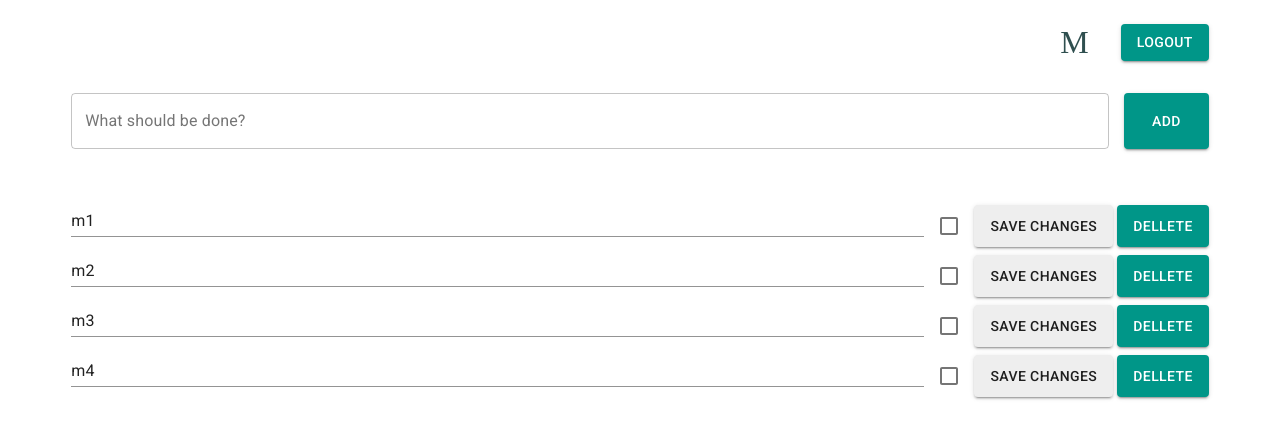
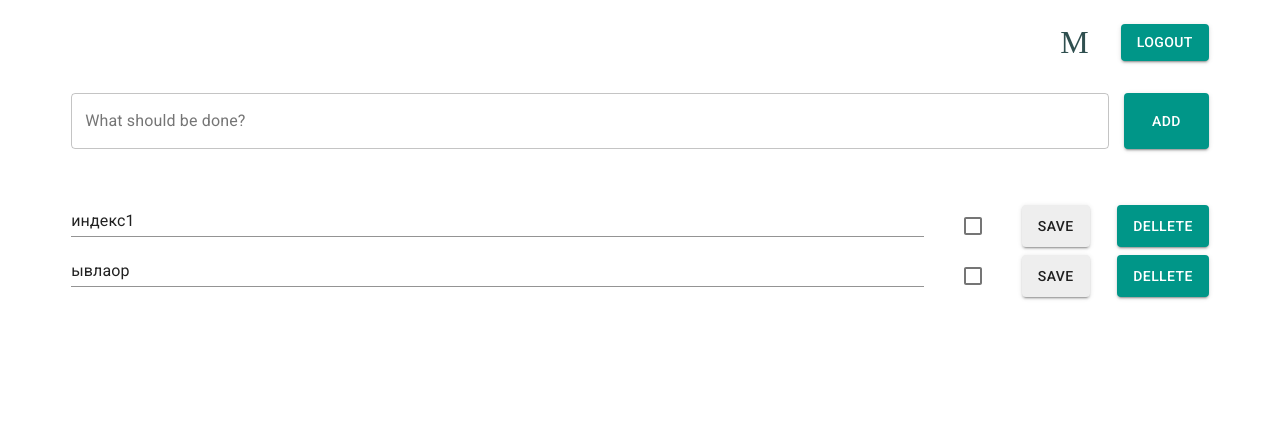
Before and after one commit to Maria-Zinkevich/todo-react, a React (Create React App) app in the folder todo/: page / in a window 1280 px wide. Both pictures are taken after a click on the button "LOGIN". Shown: the top 438 px of the page. Built offline with nearby package versions, Linux system fonts and the light colour scheme; data requests are answered from the project's data file.

Commit message:
fix: task change functionality

```diff
--- a/todo/src/Components/AddItem.jsx
+++ b/todo/src/Components/AddItem.jsx
@@ -8,7 +8,7 @@ import { TextField } from "@material-ui/core";
 
 export const AddItem = ({ updateDetector, userId }) => {
   const [item, setItem] = useState("");
-  const [check, setCheck] = useState(true);
+  const [check, setCheck] = useState(false);
 
   const handleAdd = async (e) => {
     e.preventDefault();
--- a/todo/src/Components/Header.jsx
+++ b/todo/src/Components/Header.jsx
@@ -1,11 +1,8 @@
-// const { useState } = require("react");
 import { Button } from "@material-ui/core";
 import styles from "./header.module.css";
 
-export const Header = ({ user }) => {
-  const handleLogout = () => {
-    window.location.reload();
-  };
+export const Header = ({ user, setUser }) => {
+  const handleLogout = () => setUser(null);
   return (
     <div className={`${styles.headerWrap}`}>
       <p>{user}</p>
--- a/todo/src/Components/Login.jsx
+++ b/todo/src/Components/Login.jsx
@@ -12,6 +12,8 @@ export const Login = ({ setUser, setUserId }) => {
   const handleLogin = async (e) => {
     e.preventDefault();
     setLogin(e.target.value);
+    setLogin("");
+
     let user;
     const usersList = await getUsersList(login);
 
--- a/todo/src/Components/TodoItem.jsx
+++ b/todo/src/Components/TodoItem.jsx
@@ -8,12 +8,20 @@ import Button from "@material-ui/core/Button";
 import { Checkbox } from "@material-ui/core";
 import { TextField } from "@material-ui/core";
 
-export const ListItem = ({ listItem: { todo, isChecked, id }, onUpdate }) => {
+export const ListItem = ({
+  listItem: { todo, isChecked, id, userId },
+  onUpdate,
+}) => {
   const [item, setItem] = useState(todo);
   const [check, setCheck] = useState(isChecked);
 
-  const handleEdit = async (check) => {
-    await updateTodo(id, item, check);
+  const handleEdit = async () => {
+    await updateTodo(id, item, check, userId);
+    onUpdate();
+  };
+
+  const handleCheck = async (check) => {
+    await updateTodo(id, item, check, userId);
     onUpdate();
   };
 
@@ -37,7 +45,7 @@ export const ListItem = ({ listItem: { todo, isChecked, id }, onUpdate }) => {
         inputProps={{ "aria-label": "Checkbox A" }}
         onChange={({ target: { checked } }) => {
           setCheck(checked);
-          handleEdit(checked);
+          handleCheck(checked);
         }}
       />
       <Button
@@ -46,7 +54,7 @@ export const ListItem = ({ listItem: { todo, isChecked, id }, onUpdate }) => {
         variant="contained"
         color="secondary"
       >
-        Save changes
+        Save
       </Button>
       <Button onClick={handleDell} variant="contained" color="primary">
         Dellete
--- /dev/null
+++ b/todo/src/Components/UserInfo.jsx
@@ -0,0 +1,13 @@
+import { Header } from "./Header";
+import { AddItem } from "./AddItem";
+import { TodoList } from "./TodoList";
+
+export const UserInfo = ({ user, setUser, updateDetector, userId, list }) => {
+  return (
+    <>
+      <Header user={user} setUser={setUser} />
+      <AddItem updateDetector={updateDetector} userId={userId} />
+      <TodoList list={list} onUpdate={updateDetector} />
+    </>
+  );
+};
--- a/todo/src/Requests/index.js
+++ b/todo/src/Requests/index.js
@@ -8,11 +8,11 @@ export const addTodo = async (todo, isChecked, userId) =>
     body: JSON.stringify({ todo, isChecked, userId }),
   });
 
-export const updateTodo = async (id, todo, isChecked) => {
+export const updateTodo = async (id, todo, isChecked, userId) => {
   await fetch(`${URL}/${id}`, {
     method: "PUT",
     headers: { "Content-Type": "application/json" },
-    body: JSON.stringify({ todo, isChecked }),
+    body: JSON.stringify({ todo, isChecked, userId }),
   });
 };
 
--- a/todo/src/ToDo.jsx
+++ b/todo/src/ToDo.jsx
@@ -1,9 +1,7 @@
 import { useEffect, useState } from "react";
-import { AddItem } from "./Components/AddItem";
-import { TodoList } from "./Components/TodoList";
+import { getTodosByUser } from "./Requests";
 import { Login } from "./Components/Login";
-import { Header } from "./Components/Header";
-import { getTodosByUser } from "./Requests";
+import { UserInfo } from "./Components/UserInfo";
 
 export const ToDo = () => {
   const [list, setList] = useState([]);
@@ -24,17 +22,16 @@ export const ToDo = () => {
     setDetector({});
   };
 
-  return (
-    <>
-      {user === null ? (
-        <Login setUser={setUser} setUserId={setUserId} />
-      ) : (
-        <>
-          <Header user={user} />
-          <AddItem updateDetector={updateDetector} userId={userId} />
-          <TodoList list={list} onUpdate={updateDetector} />
-        </>
-      )}
-    </>
+  return user === null ? (
+    <Login setUser={setUser} setUserId={setUserId} />
+  ) : (
+    <UserInfo
+      user={user}
+      setUser={setUser}
+      updateDetector={updateDetector}
+      userId={userId}
+      list={list}
+      onUpdate={updateDetector}
+    />
   );
 };
--- a/todo/src/server/db.json
+++ b/todo/src/server/db.json
@@ -5,46 +5,74 @@
       "id": 1
     },
     {
-      "user": "n",
+      "user": "е",
       "id": 2
+    },
+    {
+      "user": "e",
+      "id": 3
+    },
+    {
+      "user": "tr",
+      "id": 4
+    },
+    {
+      "user": "t",
+      "id": 5
+    },
+    {
+      "user": "q",
+      "id": 6
     }
   ],
   "list": [
     {
-      "todo": "m1",
+      "todo": "индекс1",
       "isChecked": false,
       "userId": 1,
       "id": 1
     },
     {
-      "todo": "m2",
+      "todo": "ывлаор",
       "isChecked": false,
       "userId": 1,
       "id": 2
     },
     {
-      "todo": "m3",
-      "isChecked": false,
-      "userId": 1,
+      "todo": "акупить молока",
+      "isChecked": true,
+      "userId": 2,
       "id": 3
     },
     {
-      "todo": "n1",
+      "todo": "чапмчс",
       "isChecked": false,
       "userId": 2,
       "id": 4
     },
     {
-      "todo": "n2",
+      "todo": "dfg",
       "isChecked": false,
-      "userId": 2,
+      "userId": 5,
       "id": 5
     },
     {
-      "todo": "m4",
+      "todo": "xb",
+      "isChecked": true,
+      "userId": 6,
+      "id": 6
+    },
+    {
+      "todo": "dfbdbf",
+      "isChecked": true,
+      "userId": 6,
+      "id": 7
+    },
+    {
+      "todo": "dbcfbv",
       "isChecked": false,
-      "userId": 1,
-      "id": 6
+      "userId": 6,
+      "id": 8
     }
   ]
 }
```
